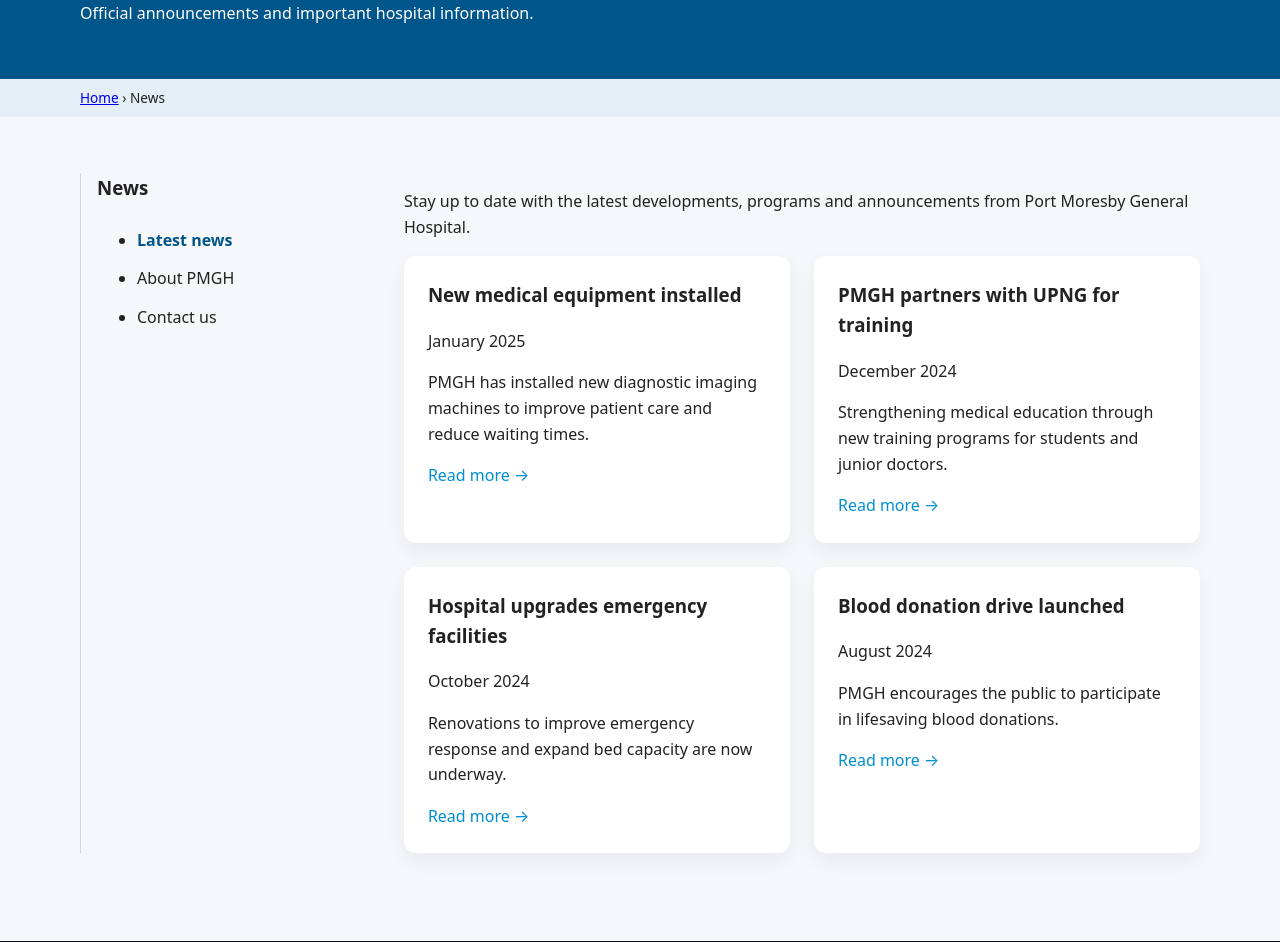
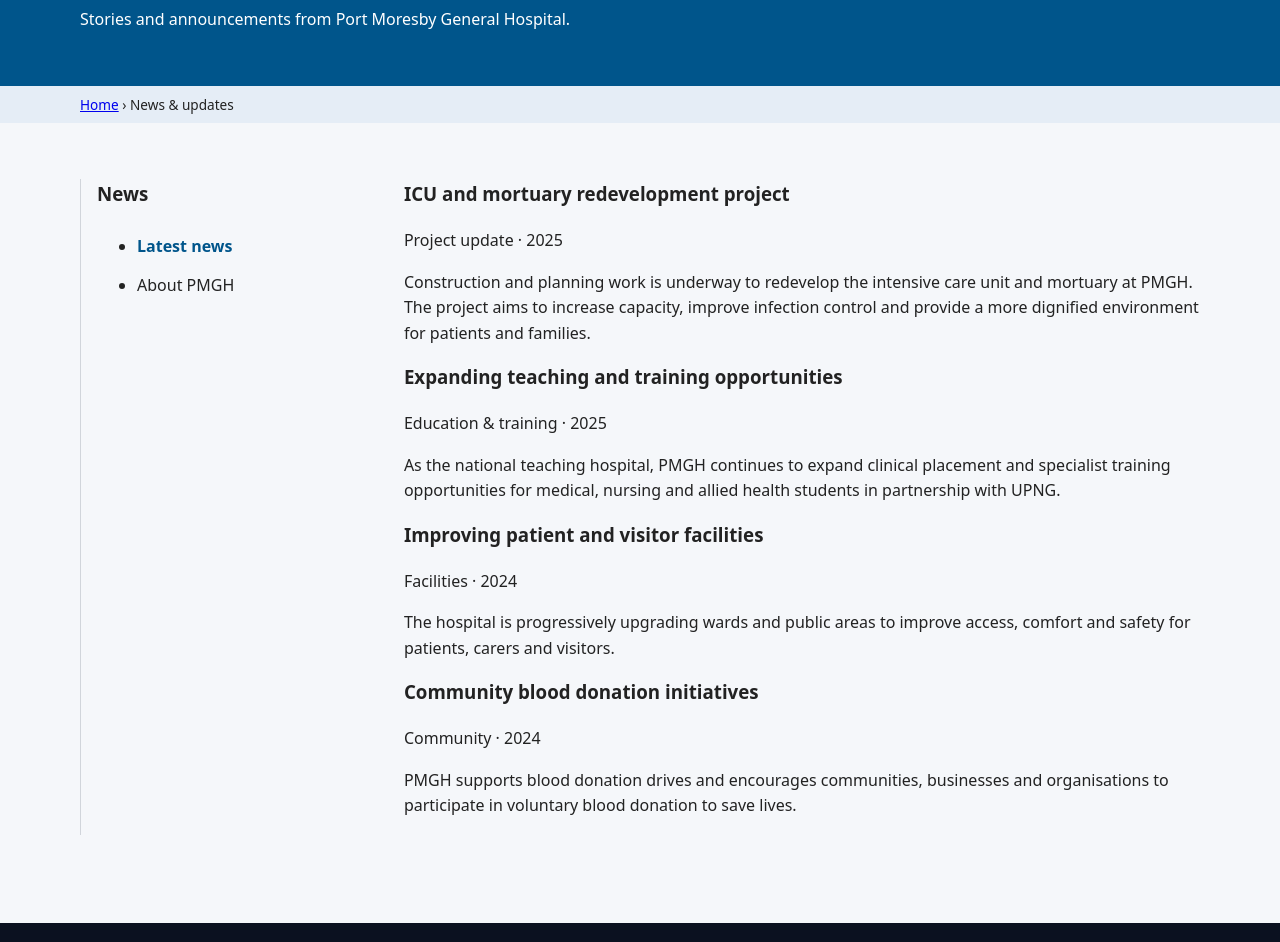
Before and after one commit to edwardrayau631-png/pmgh-website, a plain HTML site: page news.html in a window 1280 px wide. Shown: the part 180-1122 px from the top of the page. Drawn offline with Linux system fonts and the light colour scheme.

Commit message:
Revise news articles and update footer layout
Updated the news section with new articles and improved descriptions. Revised the footer layout and removed placeholder links.

```diff
--- a/news.html
+++ b/news.html
@@ -11,8 +11,11 @@
 <header class="site-header">
   <div class="container header-inner">
     <a href="index.html" class="brand">
-      <span class="brand-title">Port Moresby General Hospital</span>
-      <span class="brand-subtitle">PMGH</span>
+      <img src="pmgh-logo.png" alt="Port Moresby General Hospital logo" class="brand-logo">
+      <span class="brand-text">
+        <span class="brand-title">Port Moresby General Hospital</span>
+        <span class="brand-subtitle">PMGH • Better Health</span>
+      </span>
     </a>
 
     <button class="nav-toggle" aria-label="Toggle navigation">
@@ -36,81 +39,68 @@
   <section class="page-hero">
     <div class="container">
       <h1>News & updates</h1>
-      <p>Official announcements and important hospital information.</p>
+      <p>Stories and announcements from Port Moresby General Hospital.</p>
     </div>
   </section>
 
   <nav class="breadcrumbs">
     <div class="container">
-      <a href="index.html">Home</a> › <span>News</span>
+      <a href="index.html">Home</a> › <span>News & updates</span>
     </div>
   </nav>
 
   <section class="section">
     <div class="container page-layout">
-
       <aside class="side-nav">
         <h3>News</h3>
         <ul>
           <li><a href="news.html" class="active">Latest news</a></li>
           <li><a href="about.html">About PMGH</a></li>
-          <li><a href="contact.html">Contact us</a></li>
         </ul>
       </aside>
 
       <article class="page-content">
-        <p>
-          Stay up to date with the latest developments, programs and announcements from
-          Port Moresby General Hospital.
-        </p>
-
-        <div class="card-grid two">
-
-          <article class="card news-card">
-            <h3>New medical equipment installed</h3>
-            <p class="news-date">January 2025</p>
+        <div class="news-list">
+          <article class="news-item">
+            <h3>ICU and mortuary redevelopment project</h3>
+            <p class="news-meta">Project update · 2025</p>
             <p>
-              PMGH has installed new diagnostic imaging machines to improve patient care
-              and reduce waiting times.
+              Construction and planning work is underway to redevelop the intensive care unit and mortuary
+              at PMGH. The project aims to increase capacity, improve infection control and provide a more
+              dignified environment for patients and families.
             </p>
-            <a href="#" class="link-arrow">Read more →</a>
           </article>
 
-          <article class="card news-card">
-            <h3>PMGH partners with UPNG for training</h3>
-            <p class="news-date">December 2024</p>
+          <article class="news-item">
+            <h3>Expanding teaching and training opportunities</h3>
+            <p class="news-meta">Education & training · 2025</p>
             <p>
-              Strengthening medical education through new training programs for students
-              and junior doctors.
+              As the national teaching hospital, PMGH continues to expand clinical placement and specialist
+              training opportunities for medical, nursing and allied health students in partnership with UPNG.
             </p>
-            <a href="#" class="link-arrow">Read more →</a>
           </article>
 
-          <article class="card news-card">
-            <h3>Hospital upgrades emergency facilities</h3>
-            <p class="news-date">October 2024</p>
+          <article class="news-item">
+            <h3>Improving patient and visitor facilities</h3>
+            <p class="news-meta">Facilities · 2024</p>
             <p>
-              Renovations to improve emergency response and expand bed capacity are now
-              underway.
+              The hospital is progressively upgrading wards and public areas to improve access, comfort and
+              safety for patients, carers and visitors.
             </p>
-            <a href="#" class="link-arrow">Read more →</a>
           </article>
 
-          <article class="card news-card">
-            <h3>Blood donation drive launched</h3>
-            <p class="news-date">August 2024</p>
+          <article class="news-item">
+            <h3>Community blood donation initiatives</h3>
+            <p class="news-meta">Community · 2024</p>
             <p>
-              PMGH encourages the public to participate in lifesaving blood donations.
+              PMGH supports blood donation drives and encourages communities, businesses and organisations to
+              participate in voluntary blood donation to save lives.
             </p>
-            <a href="#" class="link-arrow">Read more →</a>
           </article>
-
         </div>
-
       </article>
     </div>
   </section>
-
 </main>
 
 <footer class="site-footer">
@@ -119,18 +109,9 @@
       <h4>Port Moresby General Hospital</h4>
       <p>Korobosea, Port Moresby, NCD<br>Papua New Guinea</p>
     </div>
-    <div class="footer-col">
-      <h4>Connect</h4>
-      <ul>
-        <li><a href="#">Facebook (placeholder)</a></li>
-        <li><a href="contact.html">Contact information</a></li>
-      </ul>
-    </div>
   </div>
   <div class="footer-bottom">
-    <div class="container">
-      <p>© <span id="year"></span> Port Moresby General Hospital.</p>
-    </div>
+    <div class="container"><p>© <span id="year"></span> Port Moresby General Hospital.</p></div>
   </div>
 </footer>
 
```
